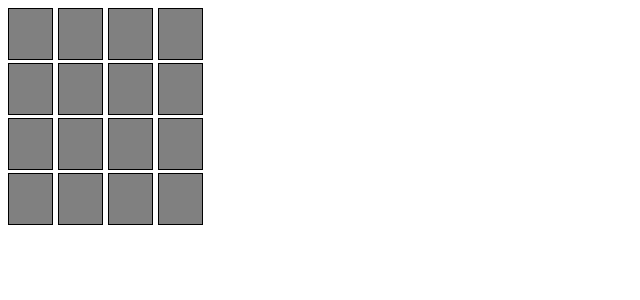
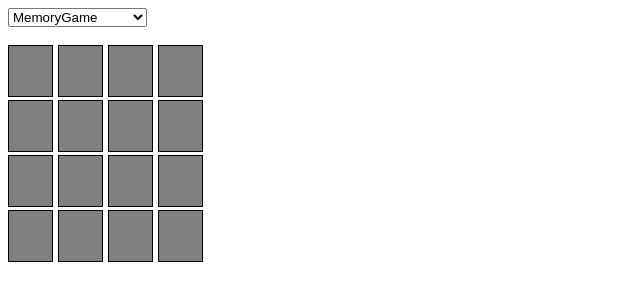
Before and after one commit to kvnchen/frontEndPractice, a Next.js app: page / in a window 1280 px wide. Shown: the top 300 px of the page, without its empty margins (0-640 px from the left). Built offline with nearby package versions, Linux system fonts and the light colour scheme.

Commit message:
root selection

```diff
--- a/src/app/page.js
+++ b/src/app/page.js
@@ -1,3 +1,7 @@
+
+'use client';
+import { useState } from 'react';
+
 import { MortgageCalculator } from './mortgage.js';
 import { Hypergeo } from './karsten.js';
 import { Tabs } from './tabs.js';
@@ -29,32 +33,81 @@ import { MemoryGame } from './memoryGame/memoryGame.js';
 // this react project is 350 MB... gonna reuse it for react practice
 
 export default function Home() {
-  // return <MortgageCalculator />
-  // return <Hypergeo />
-  // return <Tabs />
-  // return <Accordian />
-  // return <Progress />
-  // return <PagedTable />
-  // return <Dice />
-  // return <FileExplorer />
-  // const modalBody = `One morning, when Gregor Samsa woke from troubled dreams, he found himself transformed in his bed into a horrible vermin. He lay on his armour-like back, and if he lifted his head a little he could see his brown belly, slightly domed and divided by arches into stiff sections.`;
-  // return <Modal title='Modal Title' body={modalBody} />
-  // return <StarRating total={5} filled={2} />
-  // return <ToDo seed={['Walk the dog', 'Buy groceries']} />
-  // return <Traffic red={4000} yellow={1000} green={2000} />
-  // return <DigitalClock />
-  // return <TicTacToe />
-  // return <Carousel />
-  // return <Stopwatch />
-  // return <JobBoard pageSize={6} />
-  // return <TransferList />
-  // return <NestedCheckbox />
-  // return <CheckboxTest />
-  // return <GridLights />
-  // return <Histogram />
-  // return <UndoableCounter />
-  // return <UsersDatabase />
-  // return <TimeAgo time={Date.now() - 55000} />
-  return <MemoryGame />
+  const [selection, setSelection] = useState('MemoryGame');
 
+  return (
+    <div>
+      <div>
+        <select value={selection} onChange={e => setSelection(e.target.value)}>
+          <option value="MortgageCalculator">MortgageCalculator</option>
+          <option value="Hypergeo">Hypergeo</option>
+          <option value="Tabs">Tabs</option>
+          <option value="Accordian">Accordian</option>
+
+          <option value="Progress">Progress</option>
+          <option value="PagedTable">PagedTable</option>
+          <option value="Dice">Dice</option>
+          <option value="FileExplorer">FileExplorer</option>
+
+          <option value="Modal">Modal</option>
+          <option value="StarRating">StarRating</option>
+          <option value="ToDo">ToDo</option>
+          <option value="Traffic">Traffic</option>
+
+          <option value="DigitalClock">DigitalClock</option>
+          <option value="TicTacToe">TicTacToe</option>
+          <option value="Carousel">Carousel</option>
+          <option value="Stopwatch">Stopwatch</option>
+
+          <option value="JobBoard">JobBoard</option>
+          <option value="TransferList">TransferList</option>
+          <option value="NestedCheckbox">NestedCheckbox</option>
+          <option value="CheckboxTest">CheckboxTest</option>
+
+          <option value="GridLights">GridLights</option>
+          <option value="Histogram">Histogram</option>
+          <option value="UndoableCounter">UndoableCounter</option>
+          <option value="UsersDatabase">UsersDatabase</option>
+
+          <option value="TimeAgo">TimeAgo</option>
+          <option value="MemoryGame">MemoryGame</option>
+        </select>
+      </div>
+      <br />
+      <div>
+        {selection === 'MortgageCalculator' && <MortgageCalculator />}
+        {selection === 'Hypergeo' && <Hypergeo />}
+        {selection === 'Tabs' && <Tabs />}
+        {selection === 'Accordian' && <Accordian />}
+
+        {selection === 'Progress' && <Progress />}
+        {selection === 'PagedTable' && <PagedTable />}
+        {selection === 'Dice' && <Dice />}
+        {selection === 'FileExplorer' && <FileExplorer />}
+
+        {selection === 'Modal' && <Modal title='Modal Title' body={`One morning, when Gregor Samsa woke from troubled dreams, he found himself transformed in his bed into a horrible vermin. He lay on his armour-like back, and if he lifted his head a little he could see his brown belly, slightly domed and divided by arches into stiff sections.`} />}
+        {selection === 'StarRating' && <StarRating />}
+        {selection === 'ToDo' && <ToDo seed={['Walk the dog', 'Buy groceries']} />}
+        {selection === 'Traffic' && <Traffic red={4000} yellow={1000} green={2000} />}
+
+        {selection === 'DigitalClock' && <DigitalClock />}
+        {selection === 'TicTacToe' && <TicTacToe />}
+        {selection === 'Carousel' && <Carousel  />}
+        {selection === 'Stopwatch' && <Stopwatch  />}
+
+        {selection === 'JobBoard' && <JobBoard pageSize={6} />}
+        {selection === 'TransferList' && <TransferList />}
+        {selection === 'NestedCheckbox' && <NestedCheckbox />}
+        {selection === 'CheckboxTest' && <CheckboxTest />}
+
+        {selection === 'GridLights' && <GridLights />}
+        {selection === 'Histogram' && <Histogram />}
+        {selection === 'UndoableCounter' && <UndoableCounter />}
+        {selection === 'UsersDatabase' && <UsersDatabase />}
+
+        {selection === 'TimeAgo' && <TimeAgo time={Date.now() - 55000} />}
+        {selection === 'MemoryGame' && <MemoryGame />}
+      </div>
+    </div>
+  )
 }
```
Also changed, not shown: src/app/memoryGame/memoryGame.js (+17 -1 lines).
